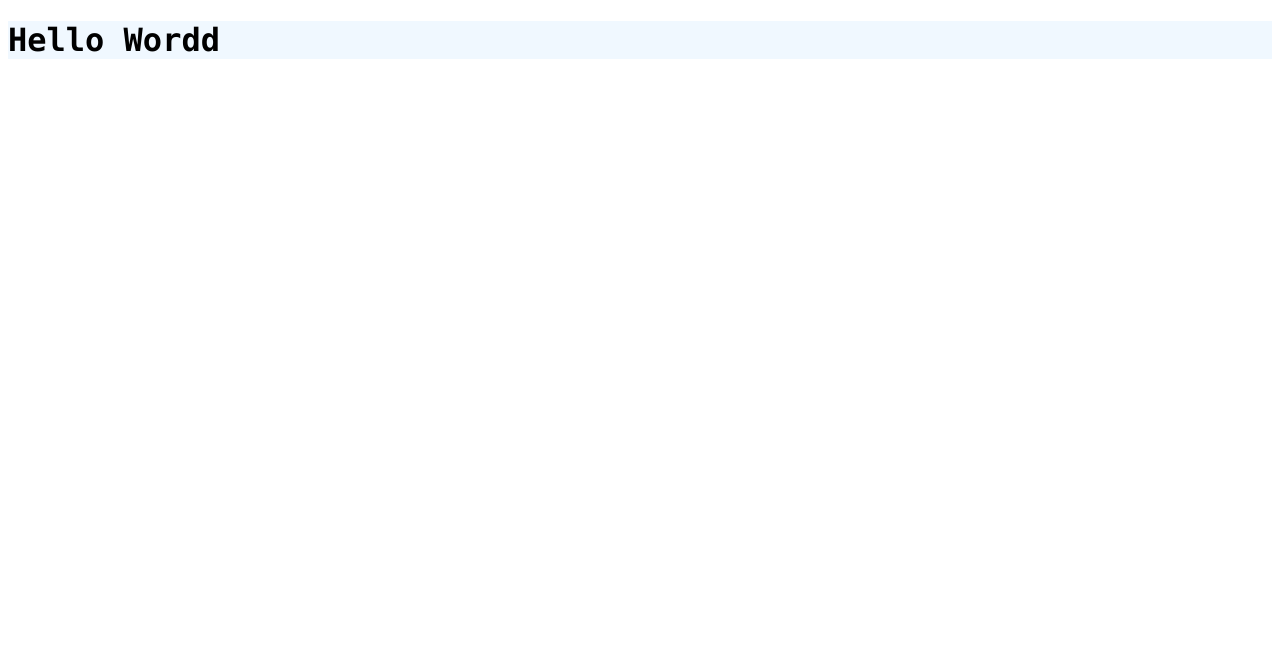
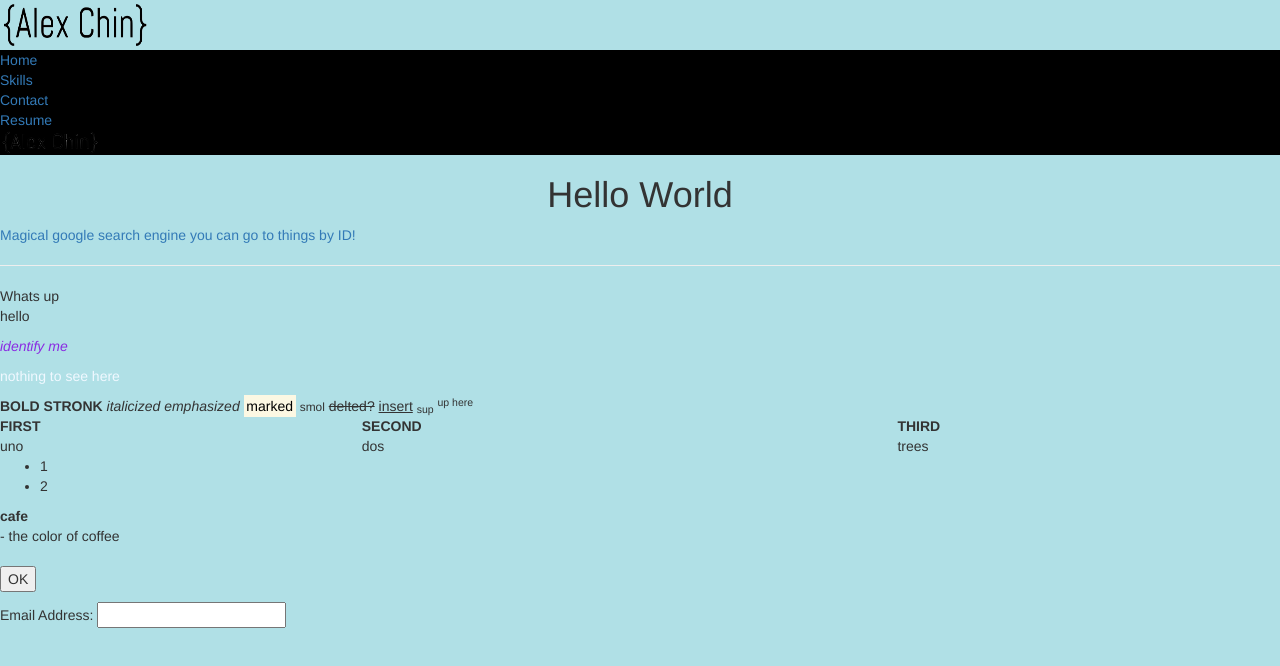
Before and after one commit to alexfchin/Website, a plain HTML site: page index.html in a window 1280 px wide. Drawn offline with nearby package versions, Linux system fonts and the light colour scheme.

Commit message:
added icons and test files for design

```diff
--- a/index.html
+++ b/index.html
@@ -1,23 +1,103 @@
 <!DOCTYPE html>
 
-<html lang="en">
+<html lang="en-US">
 
 <head>
-
+    <!--Logos created with: http://logomakr.com-->
     <meta charset="UTF-8">
     <title>Alex Chin </title>
     <meta name="description" content="A personal website">
+    <meta name="viewport" content="width=device-width, initial-scale=1.0">
     <!--CSS-->
-    <link rel="stylesheet" href ="fonts/Menlo-Regular.ttf">
+    <link rel="stylesheet" href="fonts/Menlo-Regular.ttf">
     <link rel="stylesheet" href="main.css">
     <!--Website Icon-->
-    <link rel="icon" href="icons/acLogo.png">
+    <link rel="icon" href="icons/blueAC.png">
+    <!--    bootstrap icons-->
+    <link rel="stylesheet" href="https://maxcdn.bootstrapcdn.com/bootstrap/3.3.7/css/bootstrap.min.css">
+
+
 </head>
 
 
-<body>
-    <h1>Hello Wordd</h1>
+<body style="background-color:powderblue;">
+
+    <!--   logo to restart site-->
+    <a href="index.html"><img src="icons/alexchinLogo.png" alt="home" style="width:150px;height:50px;"></a>
+
+    <ul id="menu">
+        <li><a href="#">Home</a></li>
+        <li><a href="#">Skills</a></li>
+        <li><a href="#">Contact</a></li>
+        <li><a href="#">Resume</a></li>
+        <li>
+            <a href="#"><img src="icons/alexchinLogo.png" style="width:100px;height"></a>
+        </li>
+    </ul>
+
+    <div class="square">
+        <div class="text-body">
+
+        </div>
+    </div>
+
+    <h1 style="text-align:center;">Hello World</h1>
+    <a href="http://www.google.com">Magical google search engine</a>
+    <a href="#xd">you can go to things by ID!</a>
+    <hr title="divide screen">
+
+    <p title="Welcome">Whats up <br>hello</p>
+    <p id="xd">identify me</p>
+    <p class="error">nothing to see here</p>
+    <b>BOLD</b>
+    <strong>STRONK</strong>
+    <i> italicized</i>
+    <em>emphasized</em>
+    <mark>marked</mark>
+    <small>smol</small>
+    <del>delted?</del>
+    <ins>insert</ins>
+    <sub>sup</sub>
+    <sup>up here</sup>
+
+    <table style="width:100%">
+        <tr>
+            <th>FIRST</th>
+            <th>SECOND</th>
+            <th>THIRD</th>
+        </tr>
+        <tr>
+            <td>uno</td>
+            <td>dos</td>
+            <td>trees</td>
+        </tr>
+    </table>
+
+    <ul>
+        <li>1</li>
+        <li>2</li>
+    </ul>
+
+    <dl>
+        <dt>cafe</dt>
+        <dd>- the color of coffee</dd>
+    </dl>
+
+
+
+
+    <p>
+        <button type="button">OK</button>
+    </p>
+
+    <form>
+        Email Address:
+        <input type="email">
+    </form>
+
 </body>
 
 
+
+
 </html>
--- a/main.css
+++ b/main.css
@@ -1,7 +1,30 @@
-body{
+body {
     font-family: Menlo;
+    background-color: white;
 }
 
-h1{
-    background-color: aliceblue;
+h1 {
+    text-align: center;
+    color: red;
 }
+
+#menu {
+    list-style-type: none;
+    margin: 0;
+    padding: 0;
+    overflow: hidden;
+    background-color: black;
+}
+
+li {
+
+}
+
+#xd {
+    font-style: oblique;
+    color: blueviolet;
+}
+
+p.error {
+    color: aliceblue;
+}
```
Also changed, not shown: test.html (added, +12 -0 lines), icons/alexchinLogo.png (added), icons/blackAC.png (added), icons/blueAC.png (renamed from icons/acLogo.png), test.css (added).
